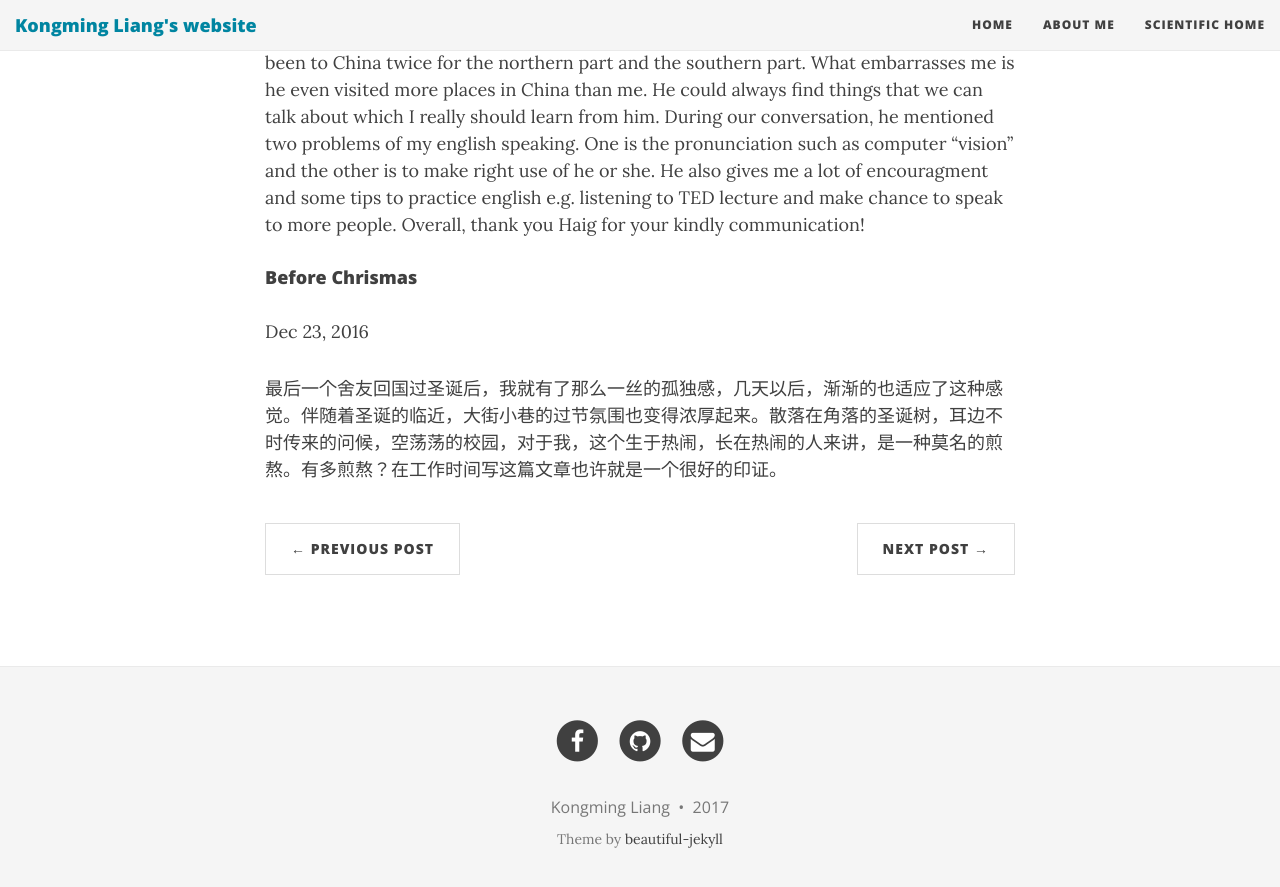
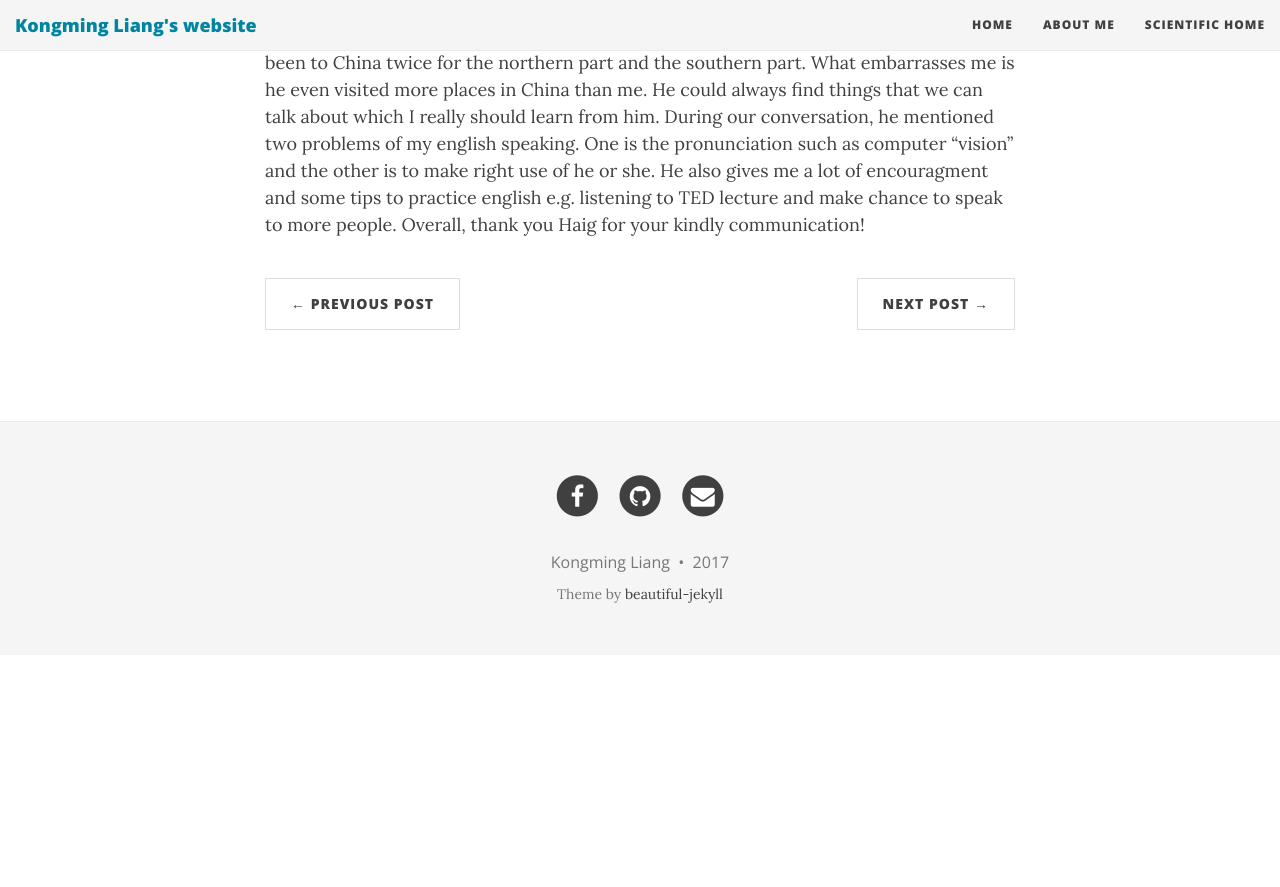
Before and after one commit to GriffinLiang/griffinliang.github.com, a Jekyll site: the page built from _posts/2016-12-23-Life-in-Ottawa.md, in a window 1280 px wide and 900 px high, scrolled down 5291 px. Shown: the top 887 px of the window. Built offline with Jekyll 4.4.1, drawn with Linux system fonts in a browser that asks for light colours; nearby versions of some CDN libraries; after the commit the page ends 5946 px from its top, so only the background shows below that.

Commit message:
Update 2016-12-23-Life-in-Ottawa.md

```diff
--- a/_posts/2016-12-23-Life-in-Ottawa.md
+++ b/_posts/2016-12-23-Life-in-Ottawa.md
@@ -94,10 +94,3 @@ Jan 18, 2017
 I heard about the group from my roomate. Since I was child, I begun to study English. At that time, practicing english speaking is very popular in my hometown Qingdao. Every week, people loving english went to English Corner which is located in qingdao landing stage (栈桥). Fortunately, I had been there by the adive of my father.
 
 The place I went to today is some kind of the same with the English Corner. The first people I met is Haig. I think he is a local resident who was born in Vancouver. He went to British Columbia for education and now works for the Canada goverment. We talked about our hobby and he told me that he likes playing soccer. It is worth noting that he has been to China twice for the northern part and the southern part. What embarrasses me is he even visited more places in China than me. He could always find things that we can talk about which I really should learn from him. During our conversation, he mentioned two problems of my english speaking. One is the pronunciation such as computer "vision" and the other is to make right use of he or she. He also gives me a lot of encouragment and some tips to practice english e.g. listening to TED lecture and make chance to speak to more people. Overall, thank you Haig for your kindly communication!
-
-
-#### Before Chrismas ####
-
-Dec 23, 2016
-
-最后一个舍友回国过圣诞后，我就有了那么一丝的孤独感，几天以后，渐渐的也适应了这种感觉。伴随着圣诞的临近，大街小巷的过节氛围也变得浓厚起来。散落在角落的圣诞树，耳边不时传来的问候，空荡荡的校园，对于我，这个生于热闹，长在热闹的人来讲，是一种莫名的煎熬。有多煎熬？在工作时间写这篇文章也许就是一个很好的印证。
```
